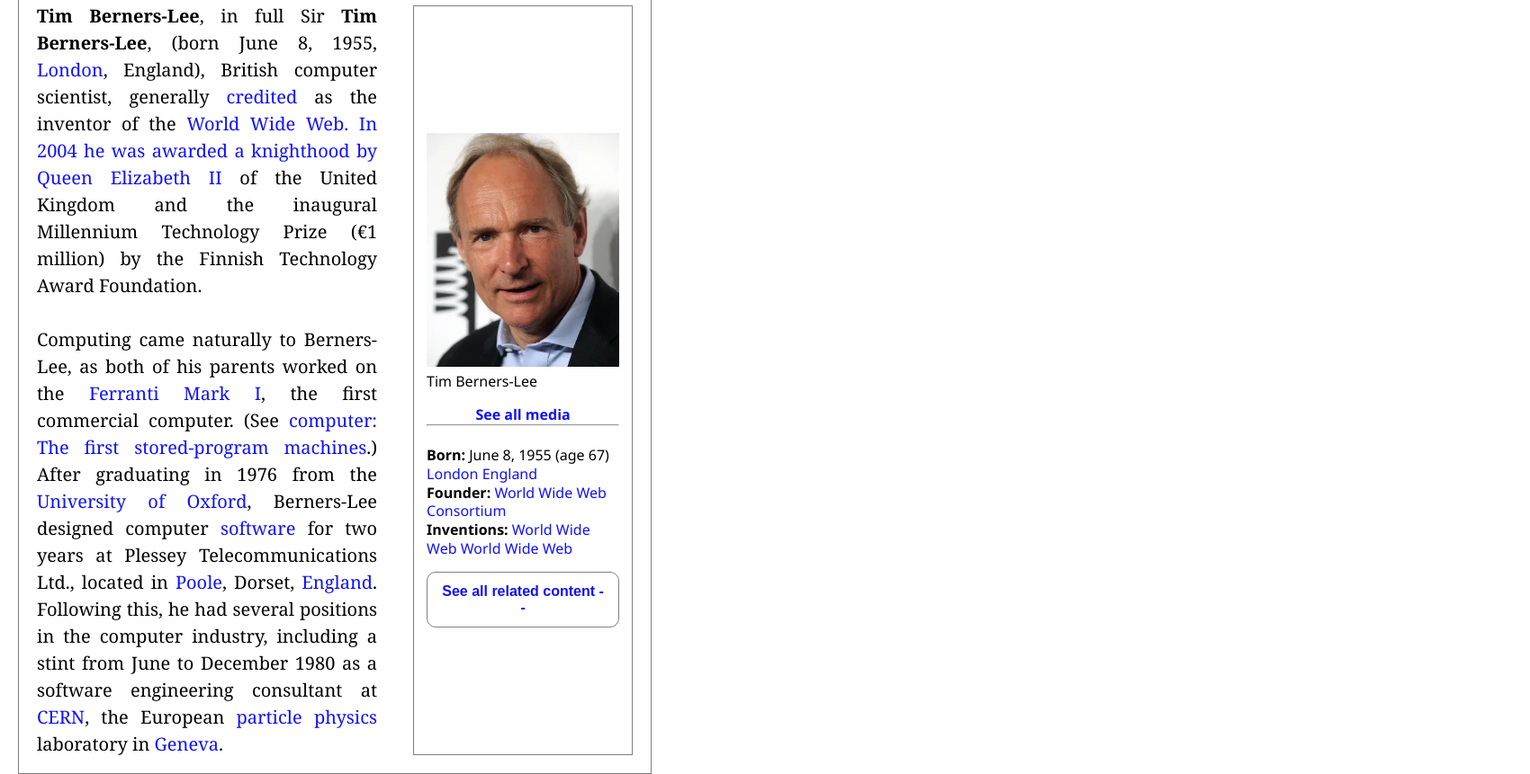
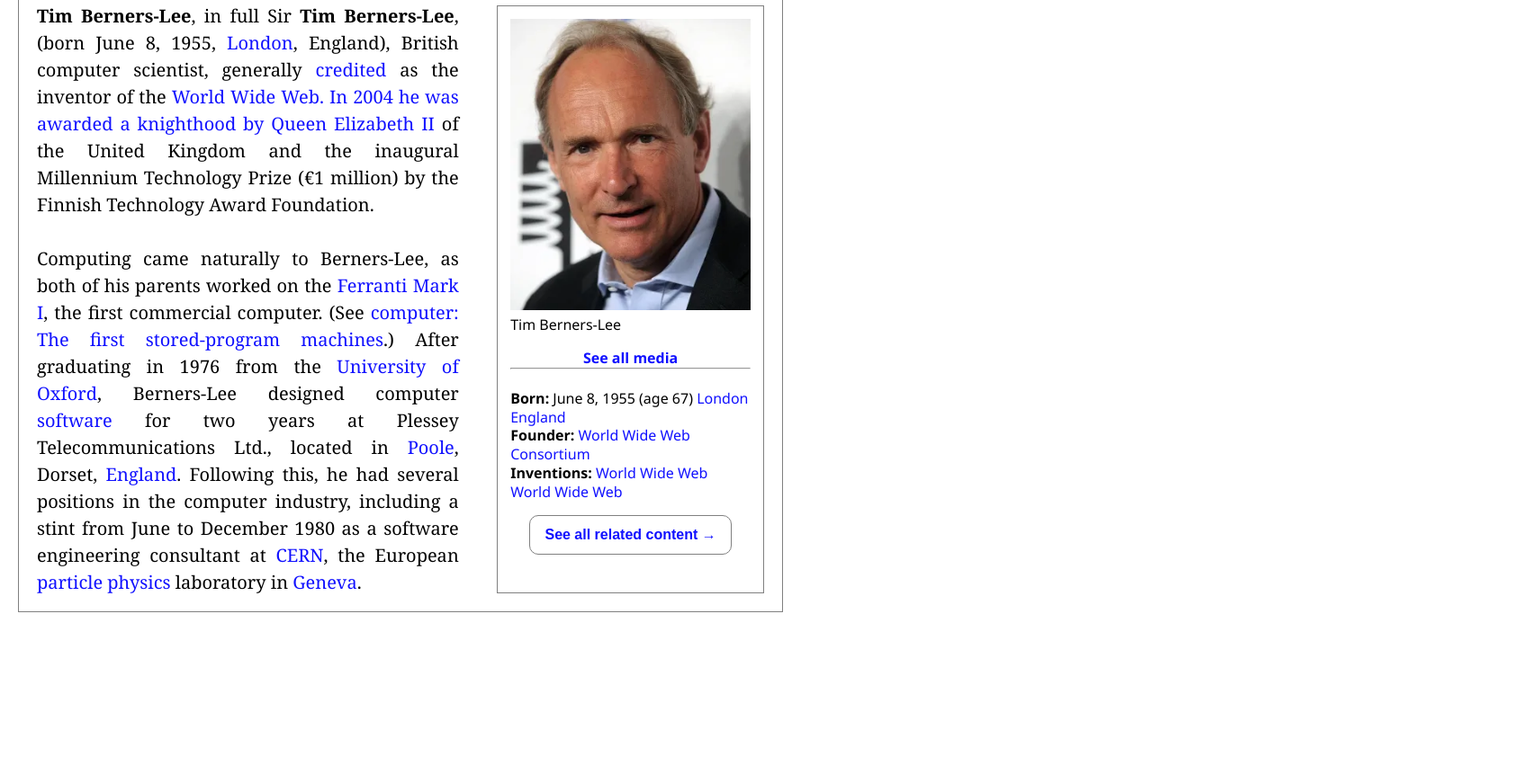
Before and after one commit to ZinebElya/tim-berners-lee, a plain HTML site: page index.html in a window 1280 px wide. Shown: the part 370-1231 px from the top of the page at 90% size, 1700 px wide, since content can reach past the window. After the commit the page ends 1051 px from the top, so only its background shows below. Drawn offline with Linux system fonts and the light colour scheme.

Commit message:
mise en page photo

```diff
--- a/index.html
+++ b/index.html
@@ -71,7 +71,7 @@
                 <a href="">World Wide Web</a>
             </li>
         </ul>
-        <button class="see-all"><a href="">See all related content --</a> </button>
+        <button class="see-all"><a href="">See all related content → </a> </button>
     </aside>
     <article>
         <p><b>Tim Berners-Lee</b>, in full Sir <b>Tim Berners-Lee</b>, (born June 8, 1955, <a>London</a>, England), British computer scientist, generally <a>credited</a> as the inventor of the <a>World Wide Web<a>.
--- a/style.css
+++ b/style.css
@@ -169,7 +169,7 @@
     display: flex;
     flex-direction: column;
     align-items: center;
-    justify-content: center;
+
 
     border: 1px solid gray;
     padding: 14px;
@@ -229,9 +229,14 @@
 
 @media (min-width: 1024px) {
 
+    body {
+        width: 1700px;
+    }
+
+
     .contenu {
         border: 1px solid gray;
-        width: 55%;
+        width: 50%;
         padding: 0;
         margin-top: 85px;
         margin-left: 20px;
```
